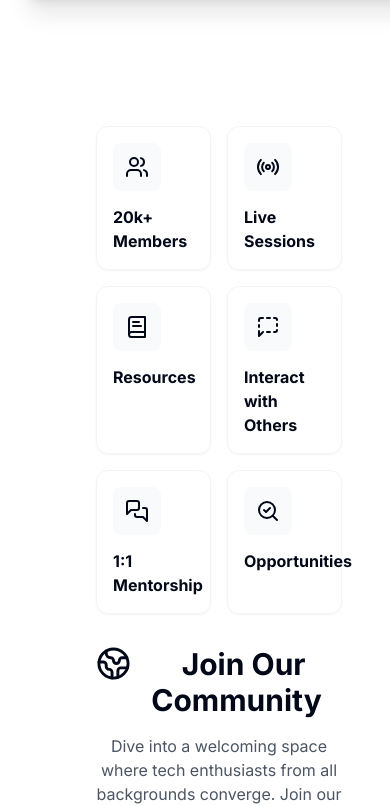
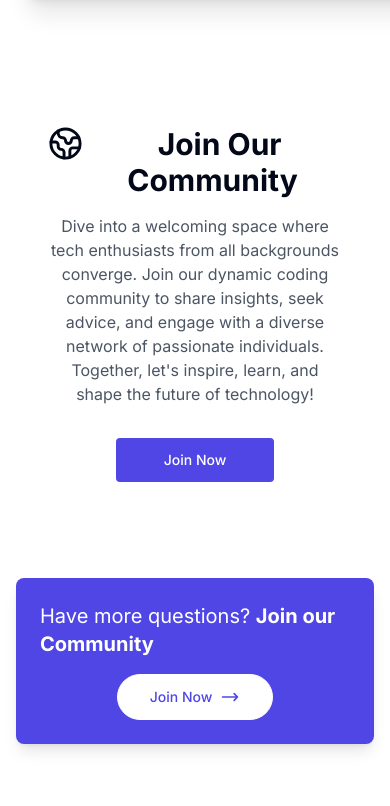
Before and after one commit to imabhinavawasthi/coding75-app, a Next.js app: page / in a window 390 px wide. Shown: the part 2040-2846 px from the top of the page. Built offline with nearby package versions, Linux system fonts and the light colour scheme.

Commit message:
update community

```diff
--- a/components/landing-page/community.tsx
+++ b/components/landing-page/community.tsx
@@ -6,7 +6,7 @@ const Community = () => {
             <section>
                 <div className="max-w-screen-xl px-4 py-8 sm:px-6 sm:py-12 lg:px-8 lg:py-16">
                     <div className="grid grid-cols-1 gap-y-8 lg:grid-cols-2 lg:items-center lg:gap-x-16">
-                    <div className="grid grid-cols-2 gap-4 sm:grid-cols-3">
+                    <div className="hidden lg:grid lg:grid-cols-2 gap-4 grid-cols-1">
                             <div
                                 className="block rounded-xl border border-gray-100 p-4 shadow-sm hover:border-gray-200 hover:ring-1 hover:ring-gray-200 focus:outline-none focus:ring"
                             >
--- a/components/landing-page/landing-page.tsx
+++ b/components/landing-page/landing-page.tsx
@@ -13,7 +13,7 @@ export default function LandingPage() {
             <HeaderSection/>
             <FeatureSection/>
             {/* <BlogSection/> */}
-            <div className="container pl-20">
+            <div className="container lg:pl-20">
             <Community/>
             </div>
             <Footer/>
```
